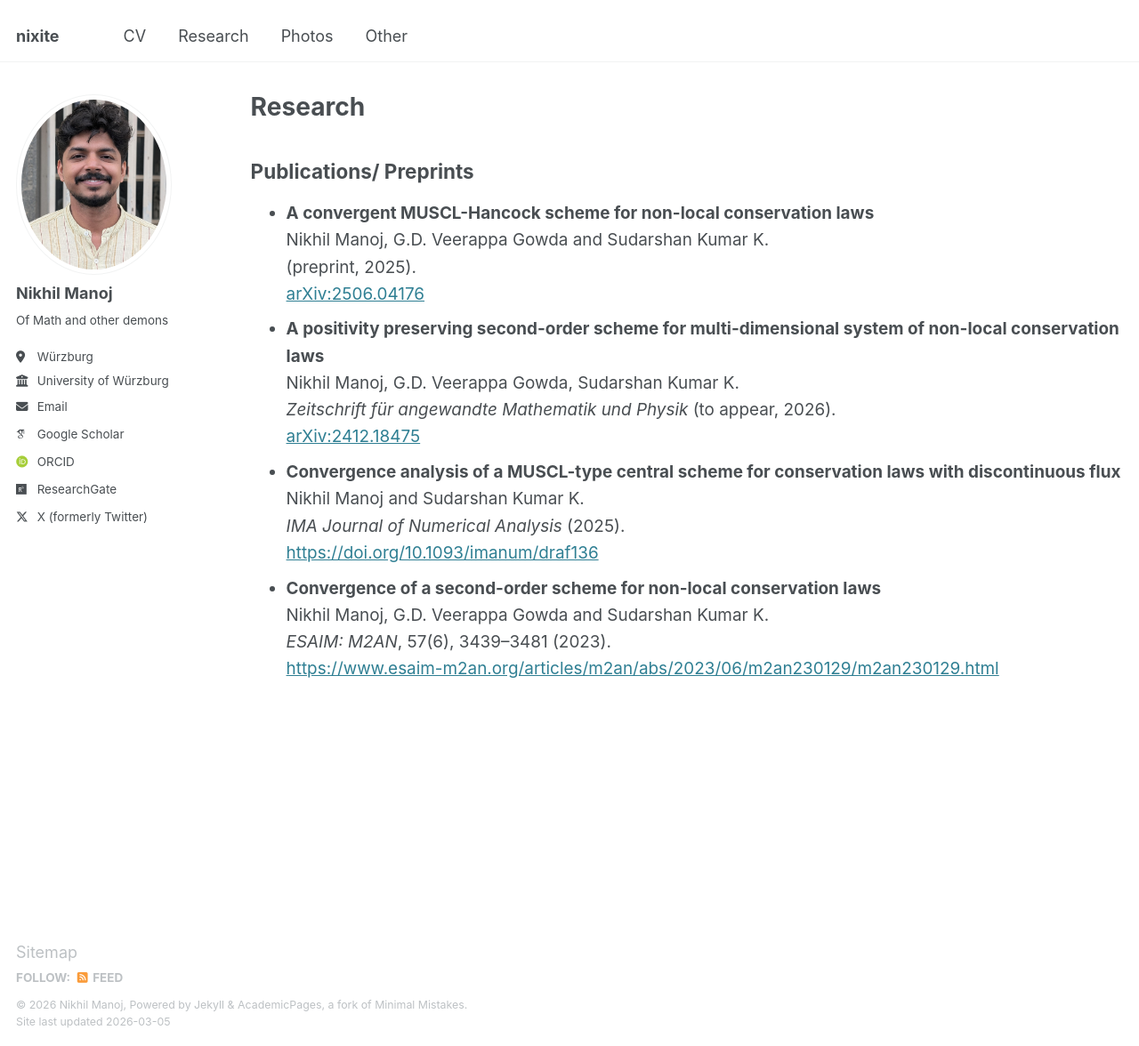
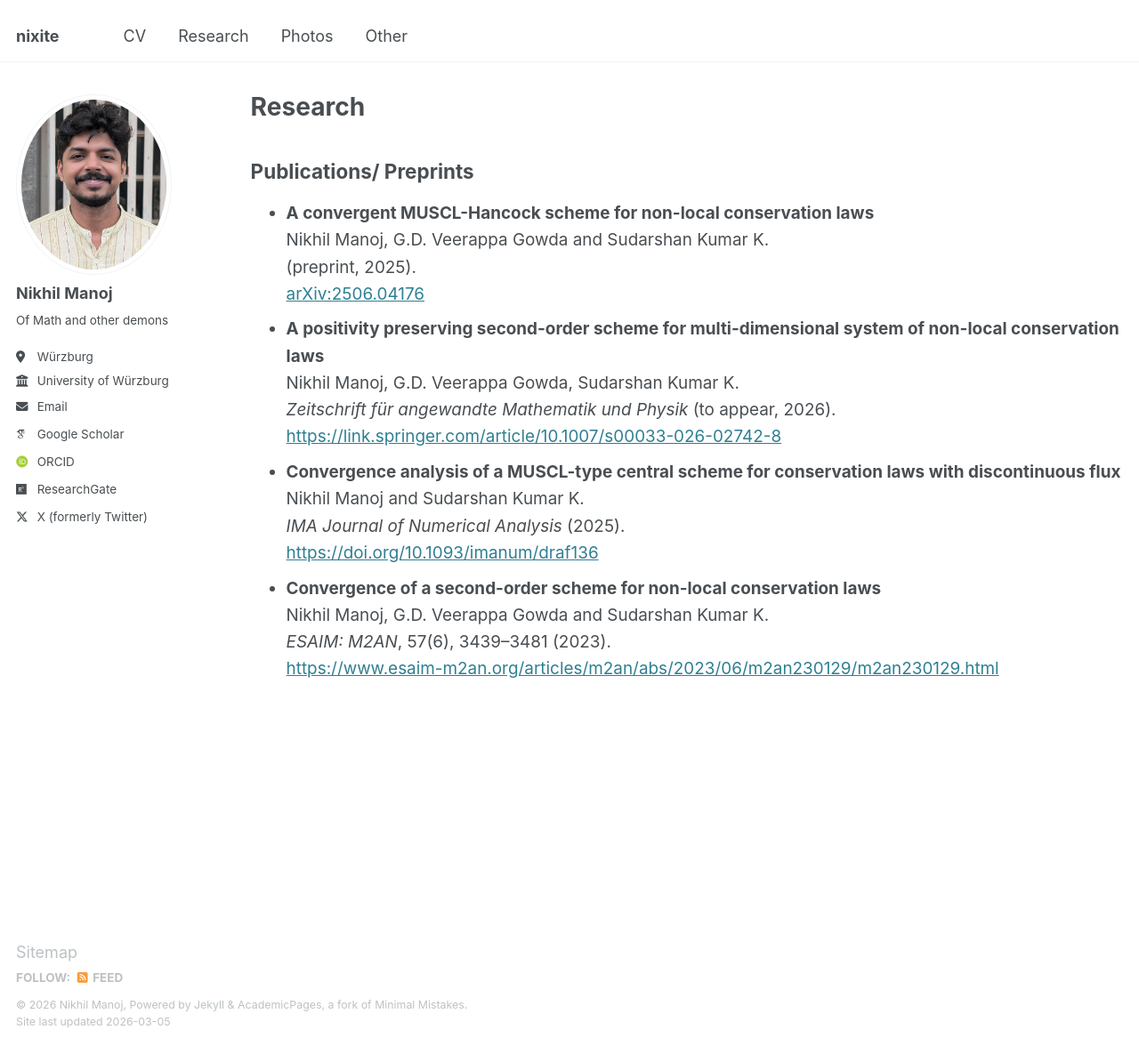
Before and after one commit to nikhil0597/nikhil0597.github.io, a Jekyll site: the page built from _pages/publications.html, in a window 1280 px wide and 1176 px high. Shown: the whole window at 89% size. Built offline with Jekyll 4.4.1, drawn with Linux system fonts in a browser that asks for light colours; some web fonts are replaced.

Commit message:
Update publications.html

```diff
--- a/_pages/publications.html
+++ b/_pages/publications.html
@@ -20,7 +20,7 @@ author_profile: true
     <strong>A positivity preserving second-order scheme for multi-dimensional system of non-local conservation laws</strong><br>
      Nikhil Manoj, G.D. Veerappa Gowda, Sudarshan Kumar K.<br>
     <em>Zeitschrift für angewandte Mathematik und Physik</em> (to appear, 2026).<br>
-    <a href="https://arxiv.org/abs/2412.18475">arXiv:2412.18475</a>
+    <a href="https://link.springer.com/article/10.1007/s00033-026-02742-8">https://link.springer.com/article/10.1007/s00033-026-02742-8</a>
   </li>
 
   <li>
```
